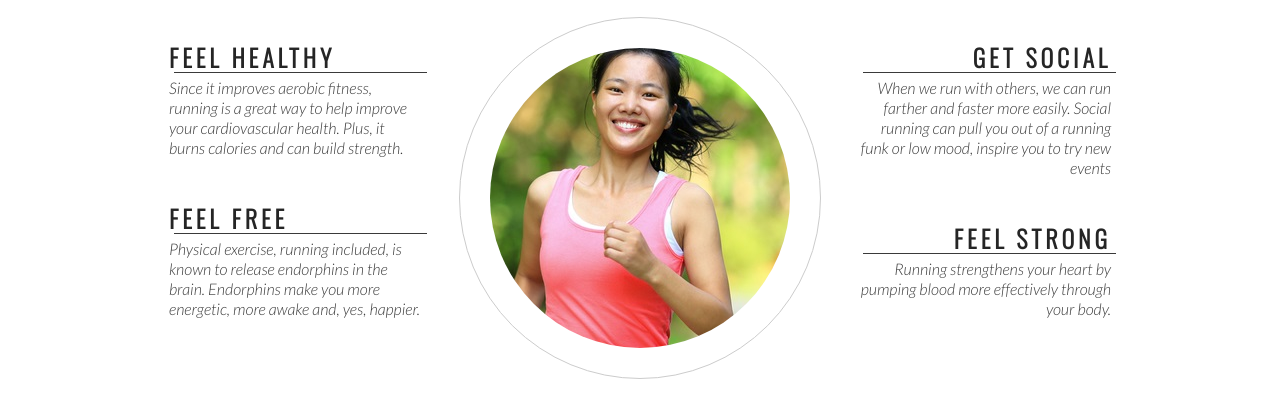
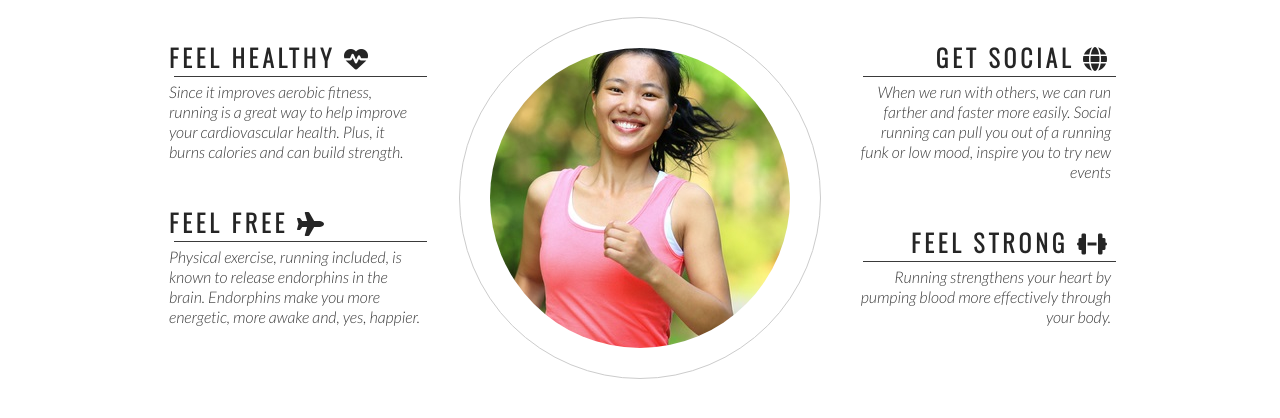
Before and after one commit to shaneforde5613/love-running, a plain HTML site: page index.html in a window 1280 px wide. Shown: the part 764-1182 px from the top of the page. Drawn offline with nearby package versions, Linux system fonts and the light colour scheme.

Commit message:
Add Font Awesome icons to club ethos section

```diff
--- a/index.html
+++ b/index.html
@@ -45,12 +45,12 @@
         <h2 id="welcome">Why Running With Us?</h2>
         <div id="left-about">
             <div class="left-about-heading">
-                <h2>Feel Healthy</h2>
+                <h2>Feel Healthy <i class="fa-solid fa-heart-pulse"></i></h2>
                 <hr>
                 <p>Since it improves aerobic fitness, running is a great way to help improve your cardiovascular health. Plus, it burns calories and can build strength.</p>
             </div>
             <div class="left-about-heading">
-                <h2>Feel Free</h2>
+                <h2>Feel Free <i class="fa-solid fa-plane"></i></h2>
                 <hr>
                 <p>Physical exercise, running included, is known to release endorphins in the brain. Endorphins make you more energetic, more awake and, yes, happier.</p>
             </div>
@@ -58,12 +58,12 @@
 
         <div id="right-about">
             <div class="right-about-heading">
-                <h2>Get Social</h2>
+                <h2>Get Social  <i class="fa-solid fa-globe"></i></h2>
                 <hr>
                 <p>When we run with others, we can run farther and faster more easily. Social running can pull you out of a running funk or low mood, inspire you to try new events</p>
             </div>
             <div class="right-about-heading">
-                <h2>Feel Strong</h2>
+                <h2>Feel Strong <i class="fa-solid fa-dumbbell"></i></h2>
                 <hr>
                 <p>Running strengthens your heart by pumping blood more effectively through your body.</p>
         </div>
@@ -86,6 +86,8 @@
         social media
     </footer>
 
+    <!--font awesome script-->
+    <script src="https://kit.fontawesome.com/376a43b345.js" crossorigin="anonymous"></script>
 </body>
 
 </html>
```
